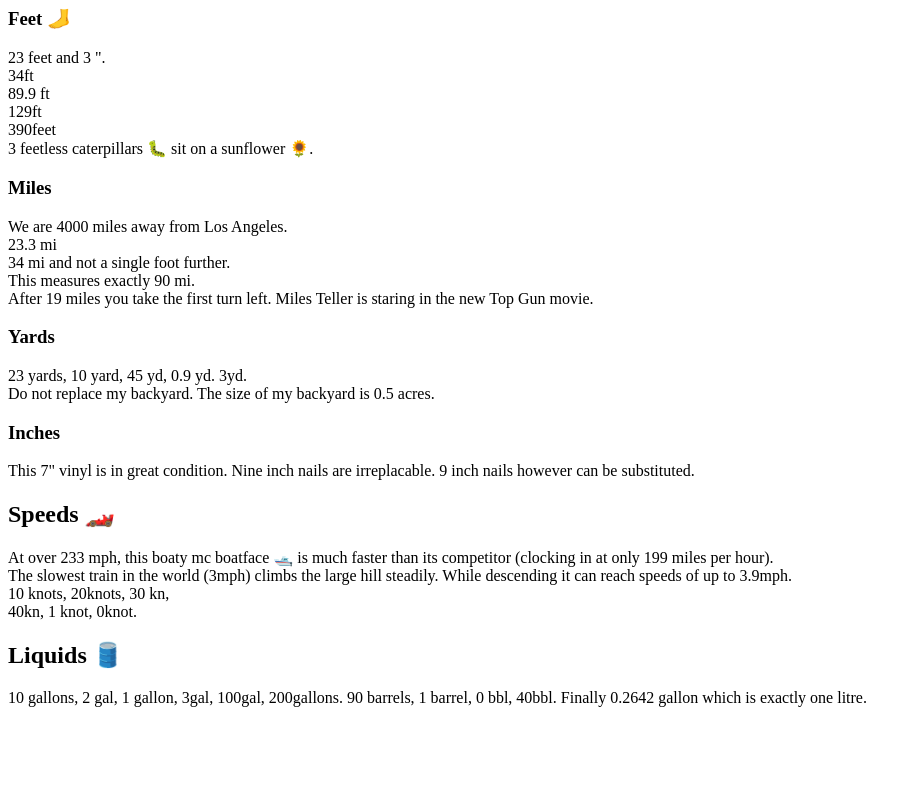
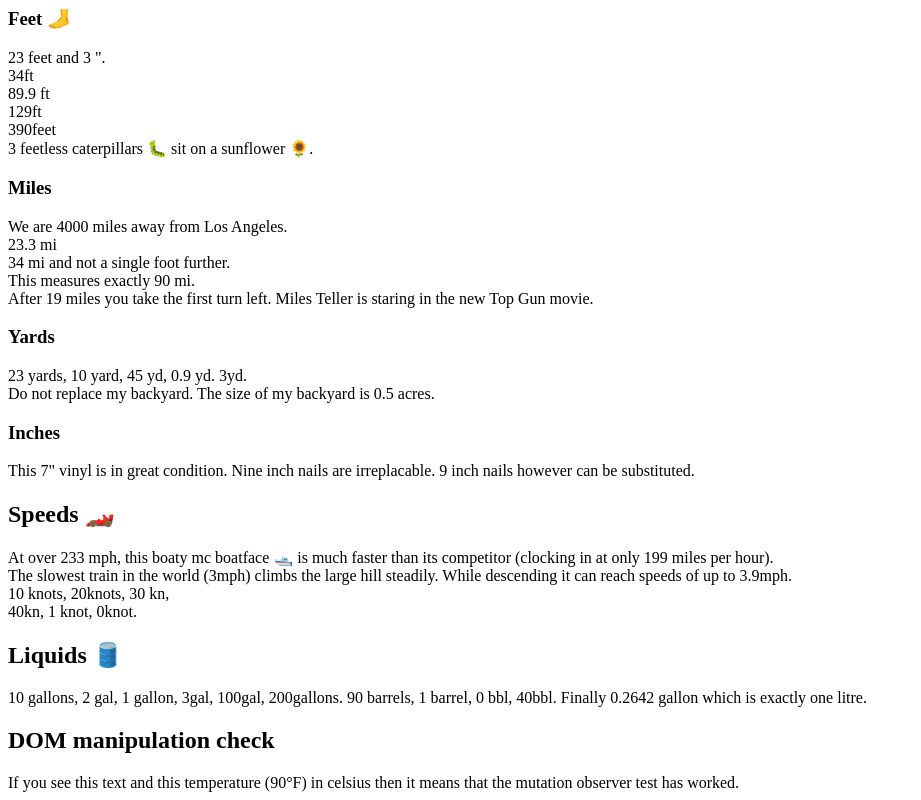
Before and after one commit to IngaFeick/eurofox, a browser extension: page testpage/test.html in a window 1280 px wide. Shown: the part 1018-1818 px from the top of the page, without its empty margins (0-921 px from the left). Before the commit the page ends 1733 px from the top, so only its background shows below. Drawn offline with Linux system fonts and the light colour scheme.

Commit message:
Add DOM manipulation to test page

```diff
--- a/testpage/test.html
+++ b/testpage/test.html
@@ -95,16 +95,17 @@ The slowest train in the world (3mph) climbs the large hill steadily. While desc
 10 gallons, 2 gal, 1 gallon, 3gal, 100gal, 200gallons.
 90 barrels, 1 barrel, 0 bbl, 40bbl.
 Finally 0.2642 gallon which is exactly one litre.
-
+<h2>DOM manipulation check </h2>
 <script language="javascript">
 setTimeout(() => {
-  console.log("Delayed for 1 second.");
+	var surpriseUpdateDiv = document.createElement('div');
+	surpriseUpdateDiv.innerHTML = "If you see this text and this temperature (90°F) in celsius then it means that the mutation observer test has worked.";
+	document.body.appendChild(surpriseUpdateDiv);
+	console.log("DOM manipulated.");
 }, "1000");
 /*
 
-	var surpriseUpdateDiv = document.createElement('div');
-	surpriseUpdateDiv.innerHTML = "If you see this text and this temperature (90°F) in celsius then it means that the mutation observer test has worked ";
-	document.body.appendChild(surpriseUpdateDiv);
+
 
 */
 </script>
```
